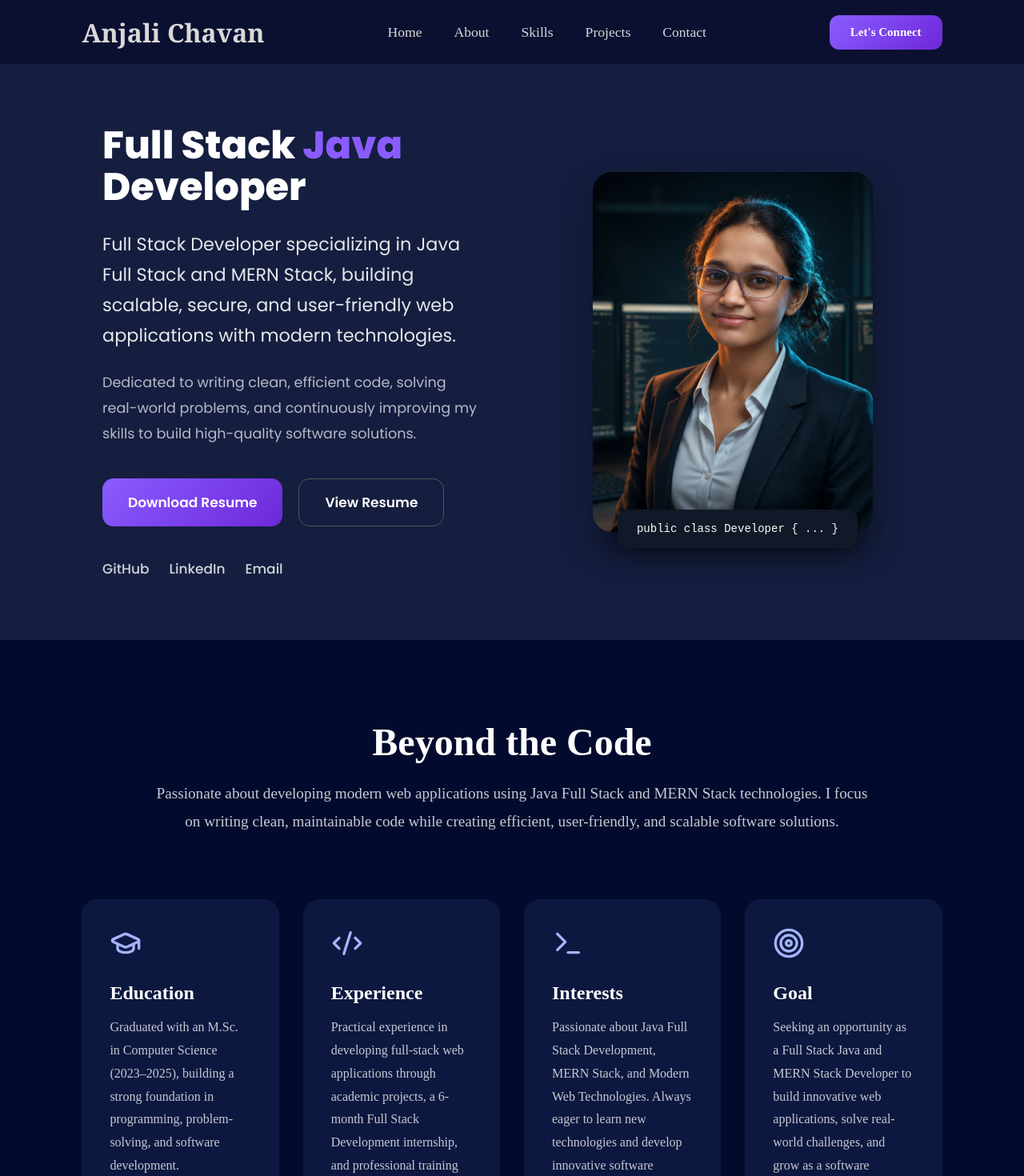
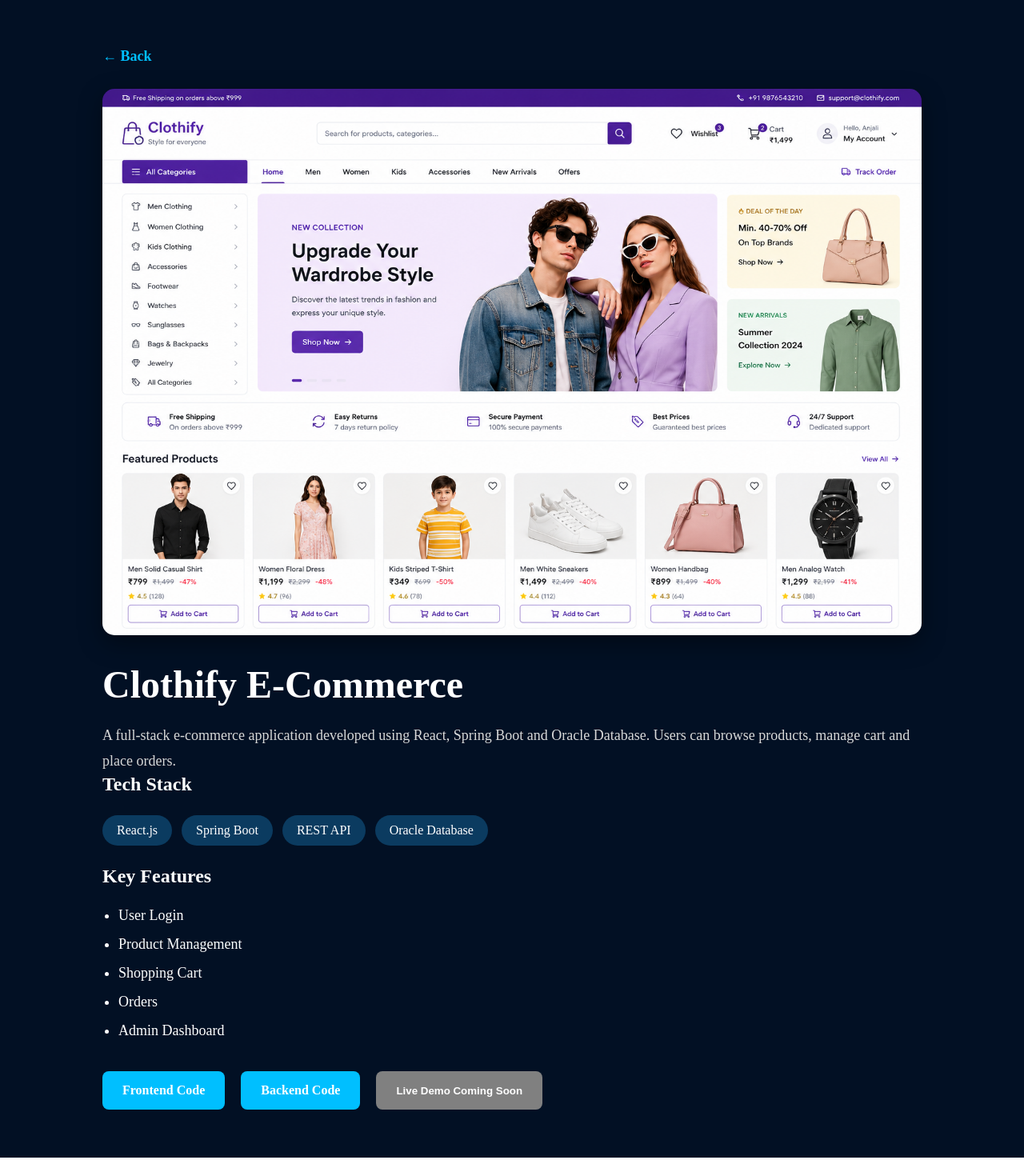
Before and after one commit to anjalichavan2003/portfolio-website, a React (Vite) app: page /project/clothify in a window 1280 px wide. Shown: the top 1470 px of the page at 80% size. After the commit the page ends 1447 px from the top, so only its background shows below. Built offline with nearby package versions, Linux system fonts and the light colour scheme.

Commit message:
Project section updated

```diff
--- a/package.json
+++ b/package.json
@@ -15,6 +15,7 @@
     "react": "^19.2.6",
     "react-dom": "^19.2.6",
     "react-icons": "^5.6.0",
+    "react-router-dom": "^7.18.2",
     "react-toastify": "^11.1.0"
   },
   "devDependencies": {
--- a/src/App.jsx
+++ b/src/App.jsx
@@ -1,3 +1,5 @@
+import { Routes, Route } from "react-router-dom";
+
 import Navbar from "./components/Navbar/Navbar";
 import Hero from "./components/Hero/Hero";
 import About from "./components/About/About";
@@ -6,7 +8,9 @@ import Projects from "./components/Projects/Projects";
 import Contact from "./components/Contact/Contact";
 import Footer from "./components/Footer/Footer";
 
-function App() {
+import ProjectDetails from "./pages/ProjectDetails";
+
+function Home() {
   return (
     <>
       <Navbar />
@@ -20,4 +24,14 @@ function App() {
   );
 }
 
+function App() {
+  return (
+    <Routes>
+      <Route path="/" element={<Home />} />
+
+      <Route path="/project/:id" element={<ProjectDetails />} />
+    </Routes>
+  );
+}
+
 export default App;
--- a/src/components/Projects/Projects.jsx
+++ b/src/components/Projects/Projects.jsx
@@ -1,6 +1,89 @@
+// import React from "react";
+// import "./Projects.css";
+// import { FaArrowRight } from "react-icons/fa";
+
+// import project1 from "../../assets/project1.png";
+// import project2 from "../../assets/project2.png";
+// import project3 from "../../assets/project3.png";
+
+// const projects = [
+//   {
+//     title: "StayNest",
+//     description:
+//       "A full-stack property listing web application that allows users to explore, create, edit, and manage property listings. Features user authentication, image uploads, interactive maps, and a responsive design for an enhanced user experience.",
+//     tech: ["React.js", "Node.js", "Express.js", "MongoDB"],
+//     image: project3,
+//     live: "https://sigma-project-4y4q.onrender.com/listings",
+//   },
+//   {
+//     title: "Clothify E-Commerce",
+//     description:
+//       "A full-stack e-commerce web application that allows users to browse products, manage their cart, and place orders. Developed with a responsive interface and secure REST APIs for a smooth shopping experience.",
+//     tech: ["React.js", "Spring Boot", "REST API", "Oracle Database"],
+//     image: project2,
+//     live: "",
+//   },
+
+//   {
+//     title: "Student Management System",
+//     description:
+//       "A full-stack web application developed to manage student records, courses, attendance, and academic information. Designed with a user-friendly interface and efficient database management using Java EE technologies.",
+//     tech: ["Java", "EE", "JSP/Servlet", "Oracle"],
+//     image: project1,
+//     live: "",
+//   },
+// ];
+
+// function Projects() {
+//   return (
+//     <section className="projects-section" id="projects">
+//       <div className="projects-header">
+//         <h2>Featured Projects</h2>
+//         <p>
+//           These projects reflect my learning, creativity, and hands-on
+//           experience in full-stack web development.
+//         </p>
+//       </div>
+
+//       {projects.map((project, index) => (
+//         <div
+//           className={`project-container ${index % 2 !== 0 ? "reverse" : ""}`}
+//           key={index}
+//         >
+//           <div className="project-image">
+//             <img src={project.image} alt={project.title} />
+//           </div>
+
+//           <div className="project-content">
+//             <h3>{project.title}</h3>
+//             <p>{project.description}</p>
+
+//             <div className="tech-stack">
+//               {project.tech.map((item, i) => (
+//                 <span key={i}>{item}</span>
+//               ))}
+//             </div>
+//             <a
+//               href={project.live}
+//               target="_blank"
+//               rel="noreferrer"
+//               className="live-link"
+//             >
+//               View Live <FaArrowRight />
+//             </a>
+//           </div>
+//         </div>
+//       ))}
+//     </section>
+//   );
+// }
+
+// export default Projects;
+
 import React from "react";
 import "./Projects.css";
 import { FaArrowRight } from "react-icons/fa";
+import { Link } from "react-router-dom";
 
 import project1 from "../../assets/project1.png";
 import project2 from "../../assets/project2.png";
@@ -8,28 +91,31 @@ import project3 from "../../assets/project3.png";
 
 const projects = [
   {
+    id: "staynest",
+    title: "StayNest",
+    description:
+      "A full-stack property listing web application that allows users to explore, create, edit, and manage property listings. Features user authentication, image uploads, interactive maps, and a responsive design for an enhanced user experience.",
+    tech: ["React.js", "Node.js", "Express.js", "MongoDB"],
+    image: project3,
+    live: "https://sigma-project-4y4q.onrender.com/listings",
+  },
+  {
+    id: "clothify",
+    title: "Clothify E-Commerce",
+    description:
+      "A full-stack e-commerce web application that allows users to browse products, manage their cart, and place orders. Developed with a responsive interface and secure REST APIs for a smooth shopping experience.",
+    tech: ["React.js", "Spring Boot", "REST API", "Oracle Database"],
+    image: project2,
+    live: "",
+  },
+  {
+    id: "student-management",
     title: "Student Management System",
     description:
       "A full-stack web application developed to manage student records, courses, attendance, and academic information. Designed with a user-friendly interface and efficient database management using Java EE technologies.",
     tech: ["Java", "EE", "JSP/Servlet", "Oracle"],
     image: project1,
-    github: "#",
-  },
-  {
-    title: "Clothify E-Commerce",
-    description:
-      "A full-stack e-commerce web application that allows users to browse products, manage their cart, and place orders. Developed with a responsive interface and secure REST APIs for a smooth shopping experience.",
-    tech: ["React.js", "Spring Boot", "REST API", "Oracle Database"],
-    image: project2,
-    github: "#",
-  },
-  {
-    title: "StayNest",
-    description:
-      "A full-stack property listing web application that allows users to explore, create, edit, and manage property listings. Features user authentication, image uploads, interactive maps, and a responsive design for an enhanced user experience.",
-    tech: ["React.js", "Node.js", "Express.js", "MongoDB"],
-    image: project3,
-    github: "#",
+    live: "",
   },
 ];
 
@@ -47,7 +133,7 @@ function Projects() {
       {projects.map((project, index) => (
         <div
           className={`project-container ${index % 2 !== 0 ? "reverse" : ""}`}
-          key={index}
+          key={project.id}
         >
           <div className="project-image">
             <img src={project.image} alt={project.title} />
@@ -55,6 +141,7 @@ function Projects() {
 
           <div className="project-content">
             <h3>{project.title}</h3>
+
             <p>{project.description}</p>
 
             <div className="tech-stack">
@@ -63,14 +150,9 @@ function Projects() {
               ))}
             </div>
 
-            <a
-              href={project.github}
-              target="_blank"
-              rel="noreferrer"
-              className="github-link"
-            >
-              View on GitHub <FaArrowRight />
-            </a>
+            <Link to={`/project/${project.id}`} className="live-link">
+              View Details <FaArrowRight />
+            </Link>
           </div>
         </div>
       ))}
--- a/src/main.jsx
+++ b/src/main.jsx
@@ -1,13 +1,19 @@
 import { StrictMode } from "react";
 import { createRoot } from "react-dom/client";
+import { BrowserRouter } from "react-router-dom";
+
 import "./index.css";
 import App from "./App.jsx";
+
 import "react-toastify/dist/ReactToastify.css";
 import { ToastContainer } from "react-toastify";
 
 createRoot(document.getElementById("root")).render(
   <StrictMode>
-    <App />
+    <BrowserRouter>
+      <App />
+    </BrowserRouter>
+
     <ToastContainer
       position="top-right"
       autoClose={3000}
--- /dev/null
+++ b/src/pages/ProjectDetails.css
@@ -0,0 +1,112 @@
+.details-page {
+  padding: 60px 10%;
+
+  background: #021024;
+
+  min-height: 100vh;
+
+  color: white;
+}
+
+.banner {
+  width: 100%;
+
+  border-radius: 15px;
+
+  margin-bottom: 30px;
+
+  box-shadow: 0 10px 30px rgba(0, 0, 0, 0.4);
+}
+
+.details-page h1 {
+  font-size: 3rem;
+
+  margin-bottom: 20px;
+}
+
+.details-page p {
+  line-height: 1.8;
+
+  font-size: 18px;
+
+  color: #d8d8d8;
+}
+
+.tech-list {
+  display: flex;
+
+  flex-wrap: wrap;
+
+  gap: 12px;
+
+  margin: 25px 0;
+}
+
+.tech-list span {
+  padding: 10px 18px;
+
+  background: #0b3b60;
+
+  border-radius: 25px;
+}
+
+.details-page ul {
+  margin: 25px 0;
+
+  padding-left: 20px;
+}
+
+.details-page li {
+  margin-bottom: 15px;
+
+  font-size: 18px;
+}
+
+.buttons {
+  display: flex;
+
+  gap: 20px;
+
+  margin-top: 40px;
+
+  flex-wrap: wrap;
+}
+
+.buttons a,
+.buttons button {
+  padding: 15px 25px;
+
+  border: none;
+
+  border-radius: 8px;
+
+  background: #00bfff;
+
+  color: white;
+
+  text-decoration: none;
+
+  cursor: pointer;
+
+  font-weight: 600;
+}
+
+.buttons button {
+  background: gray;
+
+  cursor: not-allowed;
+}
+
+.back-btn {
+  display: inline-block;
+
+  margin-bottom: 30px;
+
+  color: #00bfff;
+
+  text-decoration: none;
+
+  font-weight: bold;
+
+  font-size: 18px;
+}
--- /dev/null
+++ b/src/pages/ProjectDetails.jsx
@@ -0,0 +1,153 @@
+import { useParams, Link } from "react-router-dom";
+import "./ProjectDetails.css";
+
+import project1 from "../assets/project1.png";
+import project2 from "../assets/project2.png";
+import project3 from "../assets/project3.png";
+
+const projectData = {
+  staynest: {
+    title: "StayNest",
+    image: project3,
+    description:
+      "StayNest is a full-stack property rental platform where users can browse, create, edit and manage property listings. It includes authentication, image upload, reviews, interactive maps and responsive UI.",
+
+    tech: [
+      "React.js",
+      "Node.js",
+      "Express.js",
+      "MongoDB",
+      "Cloudinary",
+      "Bootstrap",
+    ],
+
+    features: [
+      "User Authentication",
+      "Add/Edit/Delete Listing",
+      "Image Upload",
+      "Review System",
+      "Interactive Maps",
+      "Responsive Design",
+    ],
+
+    frontend: "https://github.com/yourusername/staynest-frontend",
+
+    backend: "https://github.com/yourusername/staynest-backend",
+
+    live: "https://sigma-project-4y4q.onrender.com/listings",
+  },
+
+  clothify: {
+    title: "Clothify E-Commerce",
+
+    image: project2,
+
+    description:
+      "A full-stack e-commerce application developed using React, Spring Boot and Oracle Database. Users can browse products, manage cart and place orders.",
+
+    tech: ["React.js", "Spring Boot", "REST API", "Oracle Database"],
+
+    features: [
+      "User Login",
+      "Product Management",
+      "Shopping Cart",
+      "Orders",
+      "Admin Dashboard",
+    ],
+
+    frontend: "https://github.com/yourusername/clothify-frontend",
+
+    backend: "https://github.com/yourusername/clothify-backend",
+
+    live: "",
+  },
+
+  "student-management": {
+    title: "Student Management System",
+
+    image: project1,
+
+    description:
+      "A web application for managing students, attendance, courses and academic information using Java EE.",
+
+    tech: ["Java", "JSP", "Servlet", "Oracle"],
+
+    features: [
+      "Student Registration",
+      "Attendance",
+      "Course Management",
+      "Faculty Module",
+      "CRUD Operations",
+    ],
+
+    frontend: "",
+
+    backend: "https://github.com/yourusername/student-management",
+
+    live: "",
+  },
+};
+
+function ProjectDetails() {
+  const { id } = useParams();
+
+  const project = projectData[id];
+
+  if (!project) {
+    return <h1>Project Not Found</h1>;
+  }
+
+  return (
+    <div className="details-page">
+      <Link to="/" className="back-btn">
+        ← Back
+      </Link>
+
+      <img src={project.image} alt={project.title} className="banner" />
+
+      <h1>{project.title}</h1>
+
+      <p>{project.description}</p>
+
+      <h2>Tech Stack</h2>
+
+      <div className="tech-list">
+        {project.tech.map((tech, index) => (
+          <span key={index}>{tech}</span>
+        ))}
+      </div>
+
+      <h2>Key Features</h2>
+
+      <ul>
+        {project.features.map((feature, index) => (
+          <li key={index}>{feature}</li>
+        ))}
+      </ul>
+
+      <div className="buttons">
+        {project.frontend && (
+          <a href={project.frontend} target="_blank" rel="noreferrer">
+            Frontend Code
+          </a>
+        )}
+
+        {project.backend && (
+          <a href={project.backend} target="_blank" rel="noreferrer">
+            Backend Code
+          </a>
+        )}
+
+        {project.live ? (
+          <a href={project.live} target="_blank" rel="noreferrer">
+            Live Demo
+          </a>
+        ) : (
+          <button disabled>Live Demo Coming Soon</button>
+        )}
+      </div>
+    </div>
+  );
+}
+
+export default ProjectDetails;
```
Also changed, not shown: src/components/Projects/Projects.css (+24 -0 lines), src/data/projects.js (deleted), src/data/skills.js (deleted), 1 other file (tests, documents, lock files or other folders).
